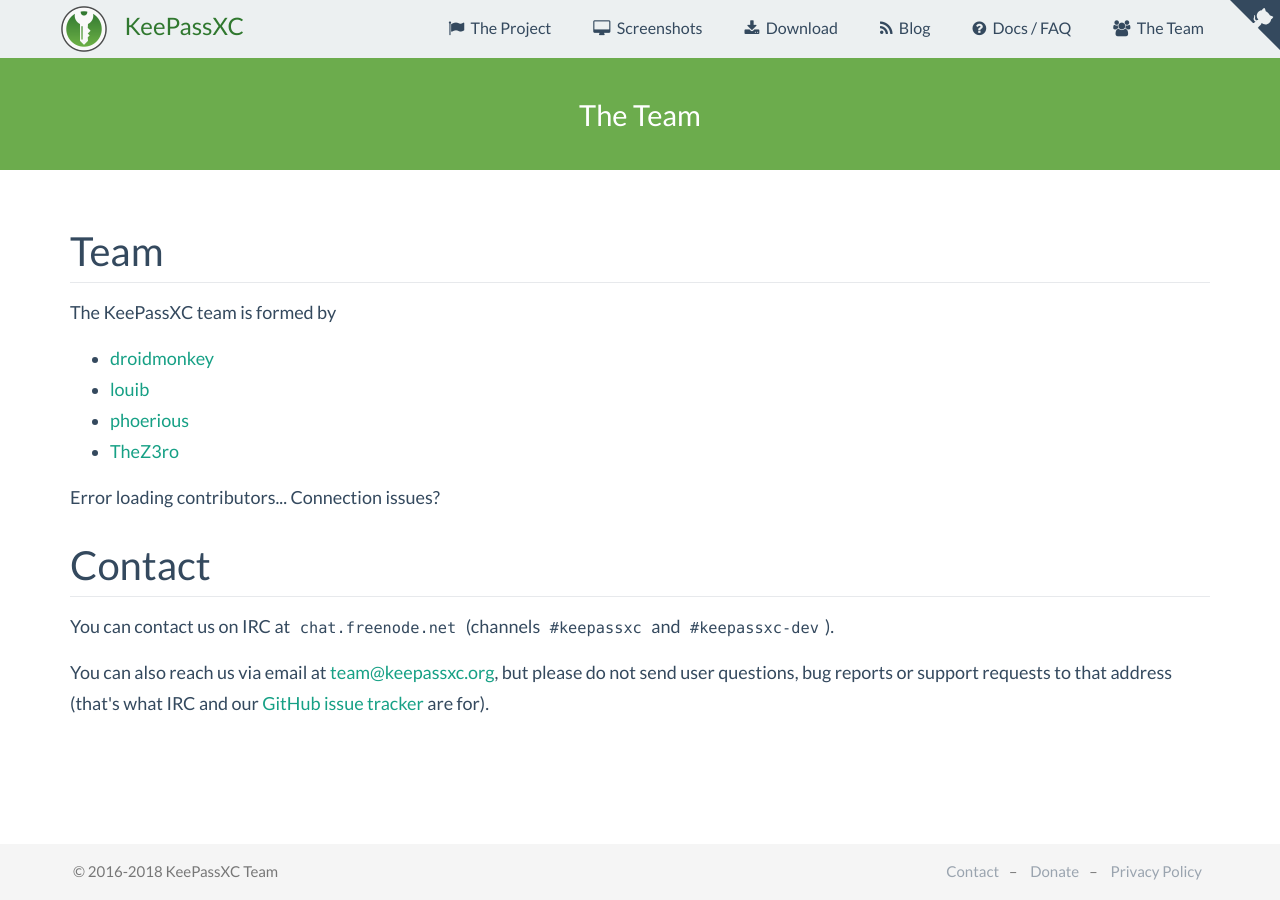
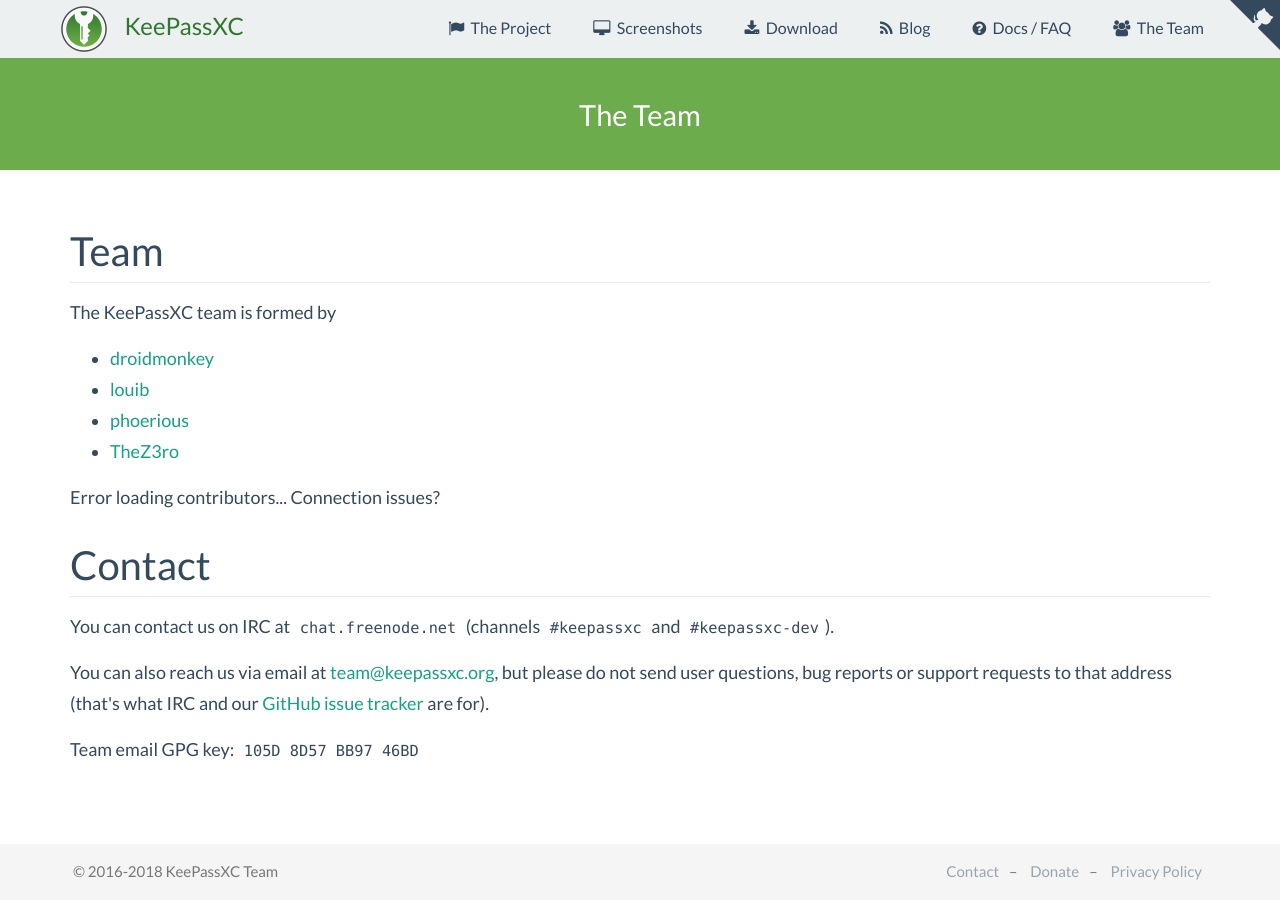
Before and after one commit to keepassxreboot/keepassxc-org, a Jekyll site: the page built from team.html, in a window 1280 px wide. Built offline with Jekyll 4.4.1, drawn with Linux system fonts in a browser that asks for light colours; comment, search, counter and statistics services are not loaded.

Commit message:
Add GPG key fingerprint

```diff
--- a/team.html
+++ b/team.html
@@ -20,6 +20,7 @@
 <p>You can also reach us via email at <span class="eobfsl">team 'AT` keepassxc ^DOT' org</span>, but please do not send
     user questions, bug reports or support requests to that address (that's what IRC and our
     <a href="https://github.com/keepassxreboot/keepassxc/issues">GitHub issue tracker</a> are for).</p>
+<p>Team email GPG key: <a href="http://pool.sks-keyservers.net/pks/lookup?op=get&search=0x105D8D57BB9746BD"><code>105D 8D57 BB97 46BD</code></a>
 
 <script>
     $(function() {
```
